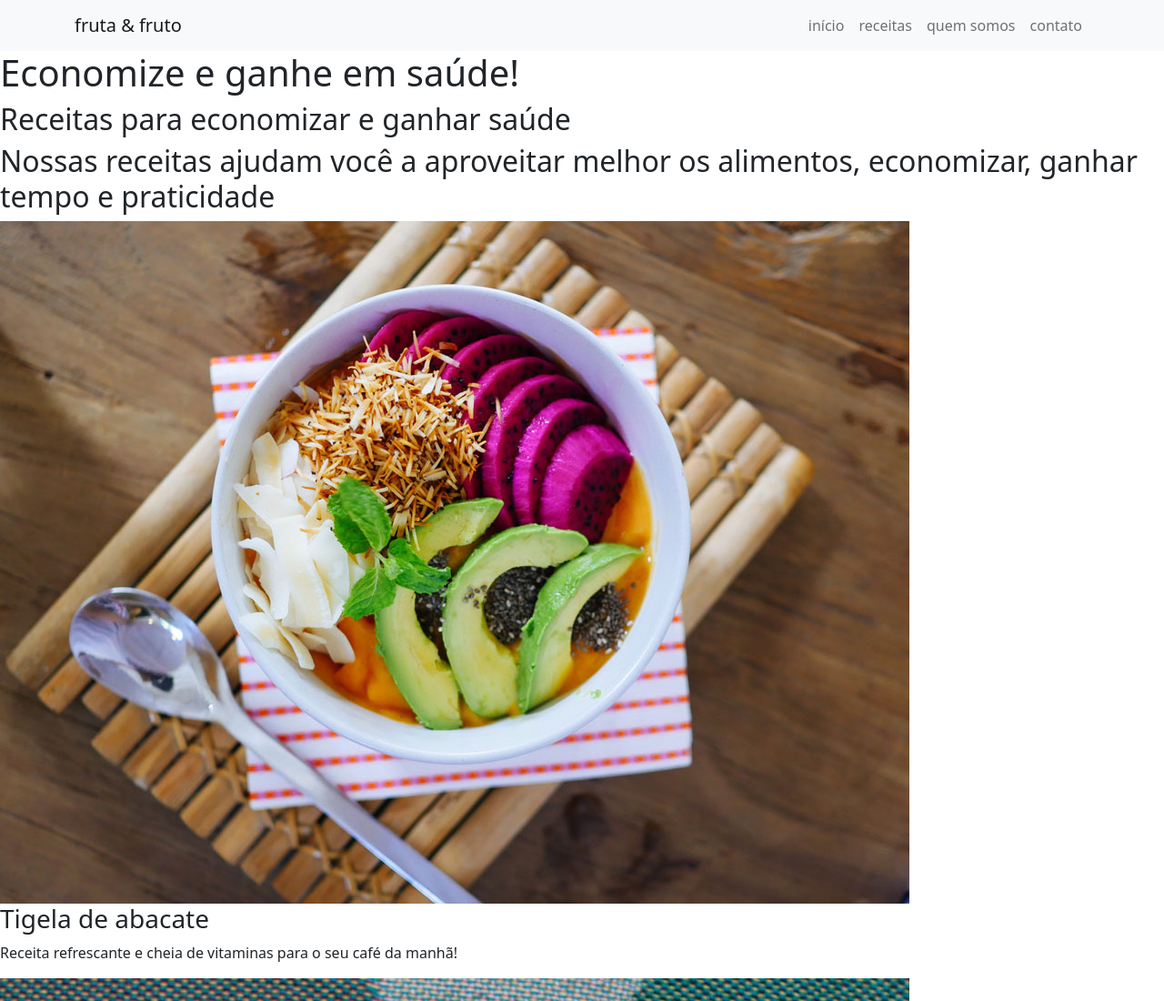
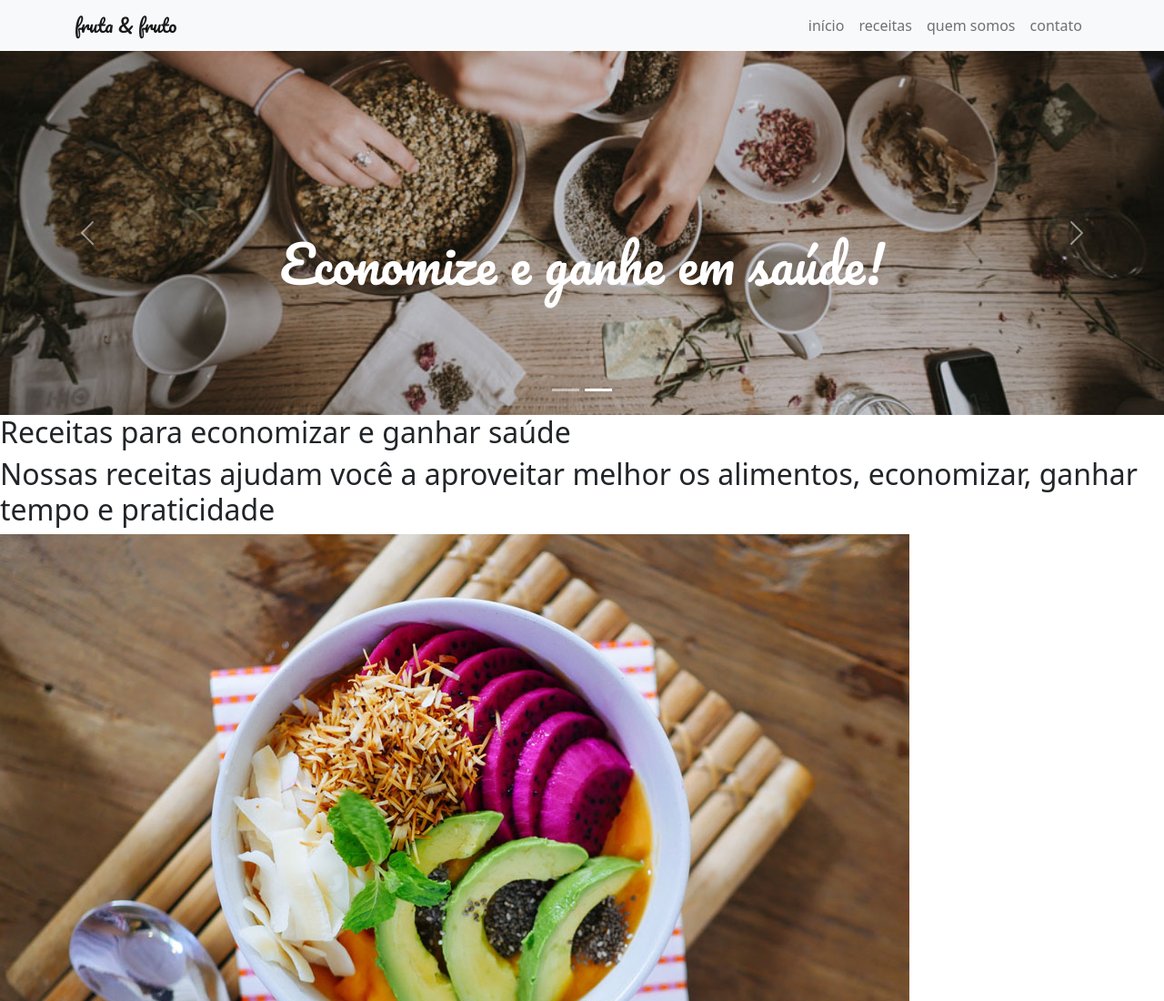
Before and after one commit to Flavio001/ProjetoBootstrap, a plain HTML site: page index.html in a window 1280 px wide. Shown: the top 1100 px of the page at 91% size. Drawn offline with nearby package versions, Linux system fonts and the light colour scheme.

Commit message:
Adição do carrossel na landing page

```diff
--- a/index.html
+++ b/index.html
@@ -5,15 +5,19 @@
   <meta charset="utf-8">
   <meta name="viewport" content="width=device-width, initial-scale=1">
   <title>fruta e fruto</title>
+  <link rel="preconnect" href="https://fonts.googleapis.com">
+  <link rel="preconnect" href="https://fonts.gstatic.com" crossorigin>
+  <link href="https://fonts.googleapis.com/css2?family=Pacifico&display=swap" rel="stylesheet">
   <link href="https://cdn.jsdelivr.net/npm/bootstrap@5.1.0/dist/css/bootstrap.min.css" rel="stylesheet" integrity="sha384-KyZXEAg3QhqLMpG8r+8fhAXLRk2vvoC2f3B09zVXn8CA5QIVfZOJ3BCsw2P0p/We" crossorigin="anonymous">
   <link rel="stylesheet" type="text/css" href="src/style.css">
 </head>
 
 <body>
 
-  <nav class="navbar navbar-expand-lg navbar-light bg-light fixed-top">
+    <!--Barra de Navegação-->
+  <nav class="navbar navbar-expand-lg navbar-light bg-light">
     <div class="container">
-      <a class="navbar-brand" href="#">fruta & fruto</a>
+      <a class="navbar-brand nav-titulo" href="#">fruta & fruto</a>
       <button class="navbar-toggler" type="button" data-bs-toggle="collapse" data-bs-target="#navbarNav" aria-controls="navbarNav" aria-expanded="false" aria-label="Toggle navigation">
         <span class="navbar-toggler-icon"></span>
       </button>
@@ -28,10 +32,38 @@
     </div>
   </nav>
 
-  <title>fruto & fruta</title>
+  <!--Area do Carrossel-->
 
-  <h1>Reaproveite melhor os alimentos!</h1>
-  <h1>Economize e ganhe em saúde!</h1>
+  <div id="carouselExampleCaptions" class="carousel slide" data-bs-interval="3000" data-bs-ride="carousel">
+    <div class="carousel-indicators">
+      <button type="button" data-bs-target="#carouselExampleCaptions" data-bs-slide-to="0" class="active" aria-current="true" aria-label="Slide 1"></button>
+      <button type="button" data-bs-target="#carouselExampleCaptions" data-bs-slide-to="1" aria-label="Slide 2"></button>
+    </div>
+    <div class="carousel-inner">
+      <div class="carousel-item active">
+        <img src="./src/img/carrossel-img1.jpg" class="d-block img-carrossel w-100" alt="...">
+        <div class="carousel-caption d-none d-md-block h-50">
+          <h1 class="carrossel-titulo display-4">Reaproveite melhor os alimentos!</h1>
+        </div>
+      </div>
+      <div class="carousel-item">
+        <img src="./src/img/carrossel-img2.jpg" class="d-block img-carrossel w-100" alt="...">
+        <div class="carousel-caption d-none d-md-block h-50">
+          <h1 class="carrossel-titulo display-4">Economize e ganhe em saúde!</h1>
+        </div>
+      </div>
+
+    </div>
+    <button class="carousel-control-prev" type="button" data-bs-target="#carouselExampleCaptions" data-bs-slide="prev">
+      <span class="carousel-control-prev-icon" aria-hidden="true"></span>
+      <span class="visually-hidden">Previous</span>
+    </button>
+    <button class="carousel-control-next" type="button" data-bs-target="#carouselExampleCaptions" data-bs-slide="next">
+      <span class="carousel-control-next-icon" aria-hidden="true"></span>
+      <span class="visually-hidden">Next</span>
+    </button>
+  </div>
+
 
   <h2>Receitas para economizar e ganhar saúde</h2>
   <h2>Nossas receitas ajudam você a aproveitar melhor os alimentos, economizar, ganhar tempo e praticidade</h2>
--- a/src/style.css
+++ b/src/style.css
@@ -0,0 +1,11 @@
+.nav-titulo {
+    font-family: 'Pacifico', cursive;
+}
+.carrossel-titulo{
+    font-family: 'Pacifico', cursive;
+}
+.img-carrossel{
+ object-fit: cover;
+ object-position: 0 80%;
+ height: 400px;
+}
```
